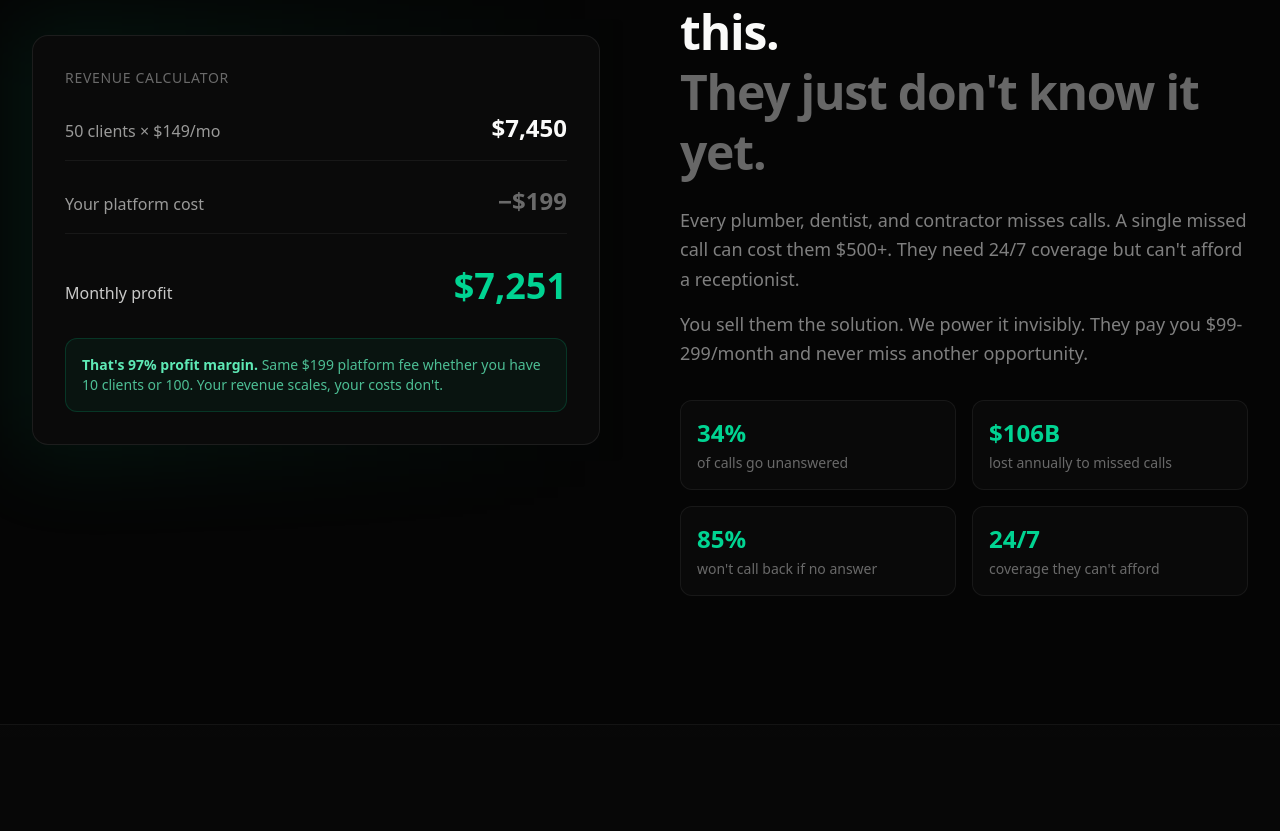
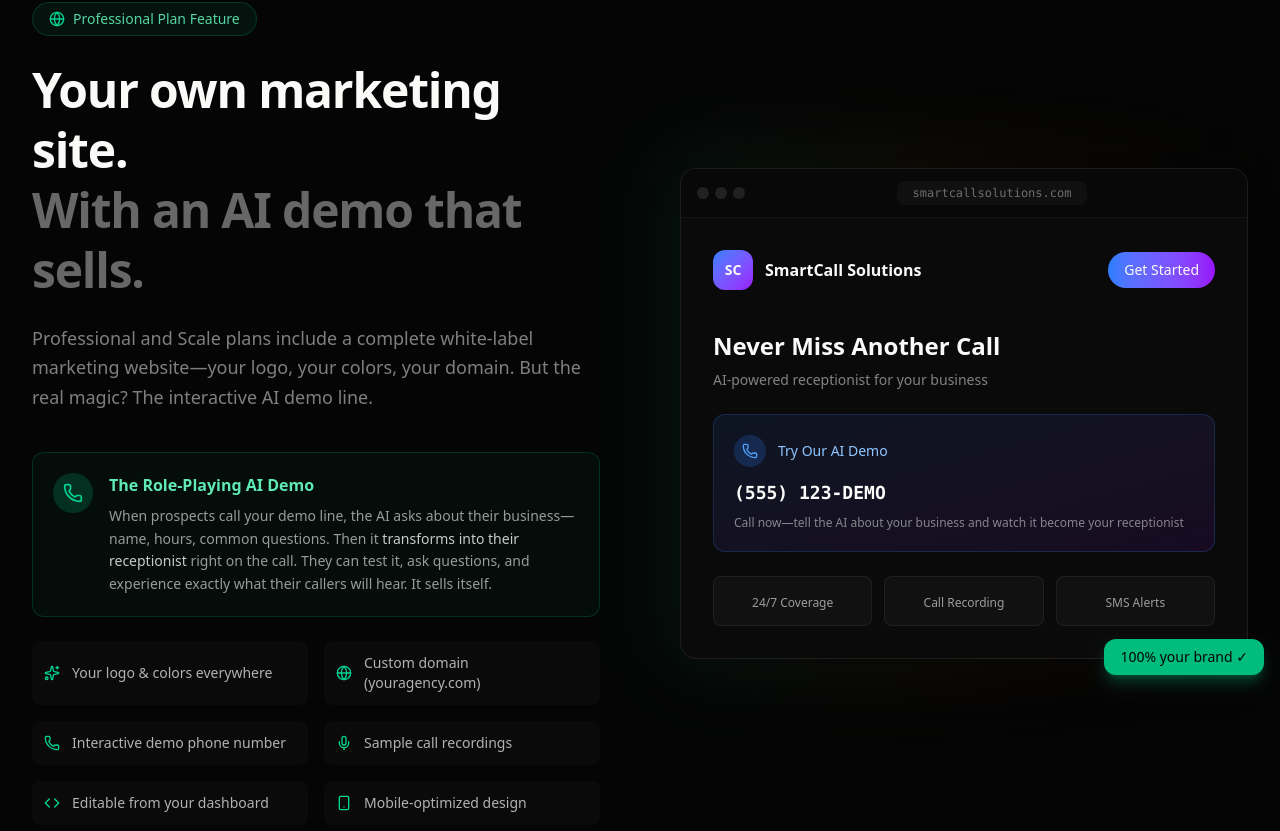
Before and after one commit to gibsonthompson/voiceai-connect, a Next.js app: page / in a window 1280 px wide. Shown: the part 6529-7360 px from the top of the page. Built offline with nearby package versions, Linux system fonts and the light colour scheme.

Commit message:
Add white-label marketing site section with interactive demo feature

```diff
--- a/app/page.tsx
+++ b/app/page.tsx
@@ -667,7 +667,12 @@ export default function LandingPage() {
                   },
                   {
                     title: 'Branded Marketing Site',
-                    description: 'Professional plan includes a complete marketing website with demo phone number and sample calls.',
+                    description: 'Professional plan includes a complete marketing website with your logo, colors, and copy—fully editable from your dashboard.',
+                    badge: 'Pro+',
+                  },
+                  {
+                    title: 'Interactive AI Demo Line',
+                    description: 'Your marketing site includes a demo number. Prospects call, tell the AI about their business, and it transforms into their receptionist on the spot.',
                     badge: 'Pro+',
                   },
                   {
@@ -750,6 +755,133 @@ export default function LandingPage() {
               {/* Badge */}
               <div className="absolute -bottom-3 -right-3 sm:-bottom-4 sm:-right-4 px-3 sm:px-4 py-2 rounded-xl bg-emerald-500 text-[#050505] text-xs sm:text-sm font-medium shadow-lg shadow-emerald-500/30">
                 Fully white-labeled ✓
+              </div>
+            </div>
+          </div>
+        </div>
+      </section>
+
+      {/* White-Label Marketing Site Section - NEW */}
+      <section className="py-20 sm:py-24 lg:py-32 border-t border-white/[0.06]">
+        <div className="mx-auto max-w-7xl px-4 sm:px-6 lg:px-8">
+          <div className="grid lg:grid-cols-2 gap-12 lg:gap-20 items-center">
+            <div>
+              <div className="inline-flex items-center gap-2 rounded-full border border-emerald-500/20 bg-emerald-500/[0.08] px-4 py-1.5 text-sm mb-4 sm:mb-6">
+                <Globe className="h-4 w-4 text-emerald-400" />
+                <span className="text-emerald-300/90">Professional Plan Feature</span>
+              </div>
+              <h2 className="text-3xl sm:text-4xl lg:text-5xl font-semibold tracking-tight leading-tight">
+                Your own marketing site.
+                <span className="block text-[#fafaf9]/40">With an AI demo that sells.</span>
+              </h2>
+              <p className="mt-4 sm:mt-6 text-base sm:text-lg text-[#fafaf9]/50 leading-relaxed">
+                Professional and Scale plans include a complete white-label marketing website—your logo,
+                your colors, your domain. But the real magic? The interactive AI demo line.
+              </p>
+
+              <div className="mt-8 sm:mt-10 space-y-6">
+                <div className="p-5 rounded-xl bg-emerald-500/[0.05] border border-emerald-500/20">
+                  <div className="flex items-start gap-4">
+                    <div className="flex h-10 w-10 shrink-0 items-center justify-center rounded-full bg-emerald-500/20">
+                      <Phone className="h-5 w-5 text-emerald-400" />
+                    </div>
+                    <div>
+                      <h4 className="font-semibold text-emerald-300 mb-2">The Role-Playing AI Demo</h4>
+                      <p className="text-sm text-[#fafaf9]/60 leading-relaxed">
+                        When prospects call your demo line, the AI asks about their business—name, hours,
+                        common questions. Then it <span className="text-[#fafaf9]/80">transforms into their receptionist</span> right
+                        on the call. They can test it, ask questions, and experience exactly what their
+                        callers will hear. It sells itself.
+                      </p>
+                    </div>
+                  </div>
+                </div>
+
+                <div className="grid sm:grid-cols-2 gap-4">
+                  {[
+                    { icon: Sparkles, text: 'Your logo & colors everywhere' },
+                    { icon: Globe, text: 'Custom domain (youragency.com)' },
+                    { icon: Phone, text: 'Interactive demo phone number' },
+                    { icon: Mic, text: 'Sample call recordings' },
+                    { icon: Code, text: 'Editable from your dashboard' },
+                    { icon: Smartphone, text: 'Mobile-optimized design' },
+                  ].map((item) => (
+                    <div key={item.text} className="flex items-center gap-3 p-3 rounded-lg bg-white/[0.02]">
+                      <item.icon className="h-4 w-4 text-emerald-400 shrink-0" />
+                      <span className="text-sm text-[#fafaf9]/70">{item.text}</span>
+                    </div>
+                  ))}
+                </div>
+              </div>
+            </div>
+
+            {/* Marketing site mockup */}
+            <div className="relative">
+              <div className="absolute -inset-4 bg-gradient-to-r from-emerald-500/10 via-amber-500/5 to-transparent rounded-3xl blur-2xl" />
+              <div className="relative rounded-2xl border border-white/[0.08] bg-[#0a0a0a] overflow-hidden shadow-2xl">
+                {/* Browser chrome */}
+                <div className="flex items-center gap-2 border-b border-white/[0.06] px-4 py-3 bg-[#080808]">
+                  <div className="flex gap-1.5">
+                    <div className="h-3 w-3 rounded-full bg-white/10" />
+                    <div className="h-3 w-3 rounded-full bg-white/10" />
+                    <div className="h-3 w-3 rounded-full bg-white/10" />
+                  </div>
+                  <div className="flex-1 flex justify-center">
+                    <div className="px-4 py-1 rounded-lg bg-white/[0.03] text-xs text-[#fafaf9]/40 font-mono">
+                      smartcallsolutions.com
+                    </div>
+                  </div>
+                </div>
+
+                {/* Site content */}
+                <div className="p-6 sm:p-8 space-y-6">
+                  {/* Header */}
+                  <div className="flex items-center justify-between">
+                    <div className="flex items-center gap-3">
+                      <div className="h-10 w-10 rounded-xl bg-gradient-to-br from-blue-500 to-purple-600 flex items-center justify-center">
+                        <span className="text-sm font-bold">SC</span>
+                      </div>
+                      <span className="font-semibold">SmartCall Solutions</span>
+                    </div>
+                    <div className="px-4 py-2 rounded-full bg-gradient-to-r from-blue-500 to-purple-600 text-sm font-medium">
+                      Get Started
+                    </div>
+                  </div>
+
+                  {/* Hero */}
+                  <div className="pt-4">
+                    <h3 className="text-xl sm:text-2xl font-semibold mb-2">Never Miss Another Call</h3>
+                    <p className="text-sm text-[#fafaf9]/50">AI-powered receptionist for your business</p>
+                  </div>
+
+                  {/* Demo CTA */}
+                  <div className="p-5 rounded-xl bg-gradient-to-br from-blue-500/10 to-purple-600/10 border border-blue-500/20">
+                    <div className="flex items-center gap-3 mb-3">
+                      <div className="flex h-8 w-8 items-center justify-center rounded-full bg-blue-500/20">
+                        <Phone className="h-4 w-4 text-blue-400" />
+                      </div>
+                      <span className="text-sm font-medium text-blue-300">Try Our AI Demo</span>
+                    </div>
+                    <p className="text-lg font-mono font-semibold text-[#fafaf9] mb-2">(555) 123-DEMO</p>
+                    <p className="text-xs text-[#fafaf9]/50">
+                      Call now—tell the AI about your business and watch it become your receptionist
+                    </p>
+                  </div>
+
+                  {/* Features preview */}
+                  <div className="grid grid-cols-3 gap-3">
+                    {['24/7 Coverage', 'Call Recording', 'SMS Alerts'].map((feature) => (
+                      <div key={feature} className="p-3 rounded-lg bg-white/[0.03] border border-white/[0.06] text-center">
+                        <span className="text-xs text-[#fafaf9]/60">{feature}</span>
+                      </div>
+                    ))}
+                  </div>
+                </div>
+              </div>
+
+              {/* Badge */}
+              <div className="absolute -bottom-3 -right-3 sm:-bottom-4 sm:-right-4 px-3 sm:px-4 py-2 rounded-xl bg-emerald-500 text-[#050505] text-xs sm:text-sm font-medium shadow-lg shadow-emerald-500/30">
+                100% your brand ✓
               </div>
             </div>
           </div>
@@ -945,7 +1077,7 @@ export default function LandingPage() {
                   features: [
                     'Up to 100 clients',
                     'Full marketing website',
-                    'Demo phone number',
+                    'Interactive AI demo line',
                     'Sample call recordings',
                     'Custom domain support',
                     'Advanced analytics',
@@ -1153,6 +1285,10 @@ export default function LandingPage() {
           <div className="space-y-4">
             {[
               {
+                q: 'What is the interactive AI demo line?',
+                a: 'Professional and Scale plans include a demo phone number on your marketing site. When prospects call, the AI asks about their business—name, type, hours, common questions—then transforms into their receptionist right on the call. They can test it by asking questions and experience exactly what their callers will hear. It\'s incredibly effective at converting prospects into clients.',
+              },
+              {
                 q: 'Can I really run this from my phone?',
                 a: 'Yes. Our dashboard is built phone-first. Sign up clients, track revenue, manage settings—all from your phone. Many of our most successful agencies have never used a laptop to manage their business.',
               },
```
